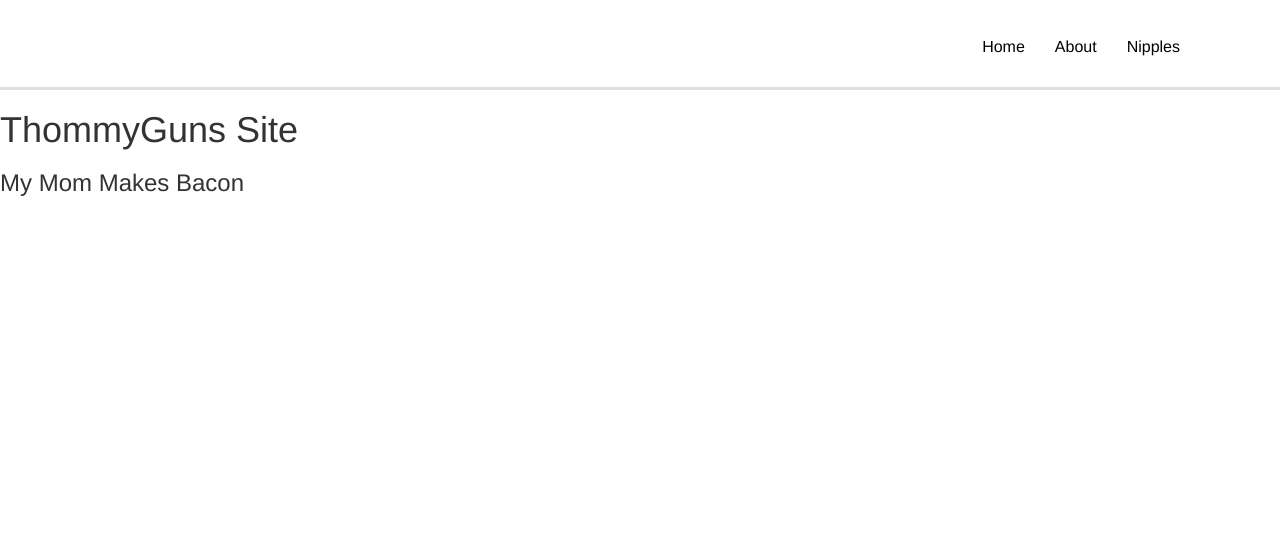
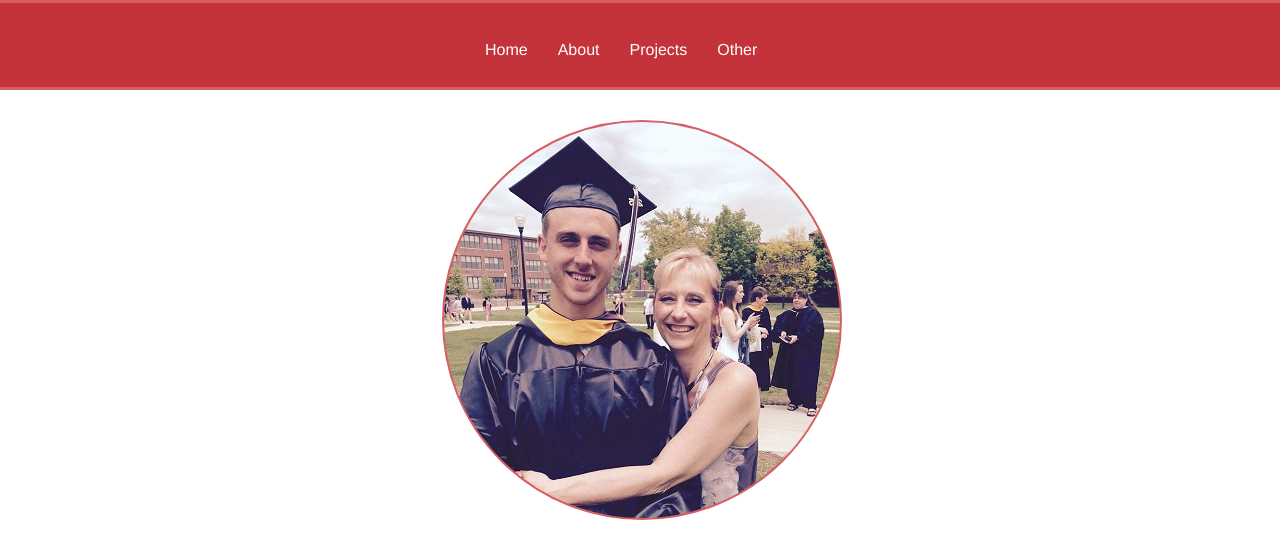
Before and after one commit to ThommyGuns/ThommyGuns.github.io, a Jekyll site: the page built from index.html, in a window 1280 px wide. Shown: the top 559 px of the page. Built offline with Jekyll 4.4.1, drawn with Linux system fonts in a browser that asks for light colours; nearby versions of some CDN libraries; Markdown is read by kramdown in place of the engine named in the settings.

Commit message:
Home page image and mobile -friendly navbar

```diff
--- a/_includes/nav.html
+++ b/_includes/nav.html
@@ -1,12 +1,40 @@
-<div class="custom-header">
+<div class="custom-header visible-md visible-lg">
   <div class="container">
     <div class="col-lg-12">
-      <div class="pull-right">
+      <div class="center col-lg-4 col-lg-offset-4">
         <ul class="nav">
-          <li> <a href="/">Home</a></li>
+          <li> <a class="nav-hover" href="/">Home</a></li>
           <li> <a href="/about/">About</a></li>
-          <li> <a href="/nipples/">Nipples</a></li>
+          <li> <a href="/projects/">Projects</a></li>
+          <li> <a href="/#/">Other</a></li>
       </div>
     </div>
   </div>
 </div>
+<div class="custom-header-spacer"></div>
+
+<div class="navbar navbar-default navbar-fixed-top hidden-lg hidden-md" role="navigation">
+  <div class="container-fluid">
+  <div class="navbar-header">
+     <button type="button" class="navbar-toggle" data-toggle="collapse" data-target="#myNav">
+       <span class="sr-only">Toggle navigation</span>
+       <span class="icon-bar"></span>
+       <span class="icon-bar"></span>
+       <span class="icon-bar"></span>
+     </button>
+     <a class="navbar-brand" href="/">@tbthree</a>
+   </div>
+   <div class="navbar-collapse collapse" id="myNav">
+     <ul class="nav-d navbar-nav">
+
+       <li><a href="/">Home</a></li>
+       <li><a href="/about/">About</a></li>
+       <li><a href="/projects/">Projects</a></li>
+       <li><a href="/#/">Other</a></li>
+
+
+     </ul>
+
+   </div>
+ </div>
+</div>
--- a/_layouts/default.html
+++ b/_layouts/default.html
@@ -1,3 +1,5 @@
 {% include header.html %}
 {% include nav.html %}
 {{page.content}}
+
+{% include footer.html %}
--- a/about.html
+++ b/about.html
@@ -5,7 +5,7 @@ layout: default
 <div class="about">
   <div class="container">
     <div class="col-lg-12 well">
-      <p>I like nipples alot. I wish I could eat a nip for breakfast!</p>
+      <p>Who is this guy Tommy? He is lover of doges and a slayer of n00bs</p>
     </div
   </div>
 </div>
--- a/assets/css/main.css
+++ b/assets/css/main.css
@@ -3,20 +3,34 @@
 .nav li {
 	float:left;
 	display:inline;
+	display:inline-block;
 	top:16px;
+
+
+}
+ .nav a:hover{
+	background-color: #d55f64 !important;
+}
+.nav a{
+	color:#FFFFFF;
+	font-size:16px;
+}
+
+.custom-header{
+	background-color:#c43339;
+	height:90px;
+	border-top:3px solid #d55f64;
+	border-bottom:3px solid #d55f64;
 
 }
 
-.nav a{
-	color:#000000;
-	font-size:16px;
+.prof-pic{
+	width: 400px;
+	height:400px;
+	border: 2px solid #d55f64;
+	border-radius: 200px;
 
-}
-
-.custom-header{
-	background-color:#FFFFFF;
-	height:90px;
-	border-bottom:3px solid #DFDFDF;
+	background:url('../images/grad.jpg') no-repeat;
 
 }
 
@@ -26,38 +40,43 @@
 }
 
 .custom-header-spacer{
-	height:40px;
-}
-.main-title{
-	color:#000000;
-	padding-left:30px;
-	font-size:30px;
+	height:30px;
 }
 
-.top-nav{
-	background-color:#FFFFFF;
-	height:90px;
-	border-bottom:3px solid #DFDFDF;
-}
 
 .center{
 	text-align: center;
+
 }
 
-.navbar .container {
-	position:relative;
-	top:10px;
+.col-centered {
+    display:inline-block;
+    float:none;
+    /* reset the text-align */
+    text-align:left;
+    /* inline-block space fix */
+    margin-right:-4px;
+}
+.centered {
+  position: fixed;
+  left: 50%;
+  transform: translate(-50%, 0%);
+}
+.navbar-default{
+	background-color: #c43339;
+	border-color:#000;
+}
+.navbar-collapse, .navbar-form{
+	border-color:#000;
 }
 
-.navbar-brand{
-	padding: 0px;
+.nav-d > li > a {
+  position: relative;
+  display: block;
+  padding: 10px 15px;
 }
-
-.footer{
-	height: 60px;
-	background-color: #424247;
-	line-height: 8px;
+.nav-d > li > a:hover,
+.nav-d > li > a:focus {
+  text-decoration: none;
+  background-color: #eee;
 }
-.navbar-default .navbar-text{
-	color: #E6E6E6;
-}
--- a/index.html
+++ b/index.html
@@ -1,13 +1,13 @@
 ---
 layout: default
 ---
-<html>
-  <head>
-  </head>
-  <body>
+<div class="home-page" >
 
-    <h1>ThommyGuns Site</h1>
-    <h3> My Mom Makes Bacon</h3>
+  <div class="container">
+    <div class="row center">
+      <div class="prof-pic col-xs-12 col-centered img-responsive"></div>
+    </div
+  </div>
 
-  </body>
-</html
+
+</div>
```
Also changed, not shown: projects.html (added, +15 -0 lines), assets/images/grad.jpg (added).
